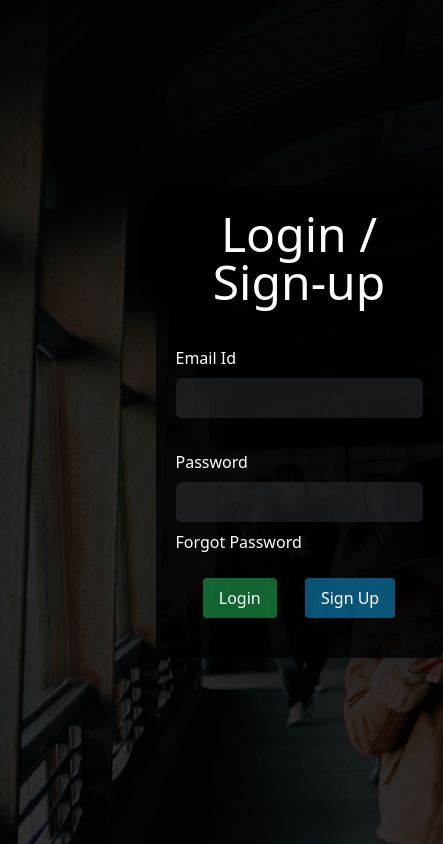
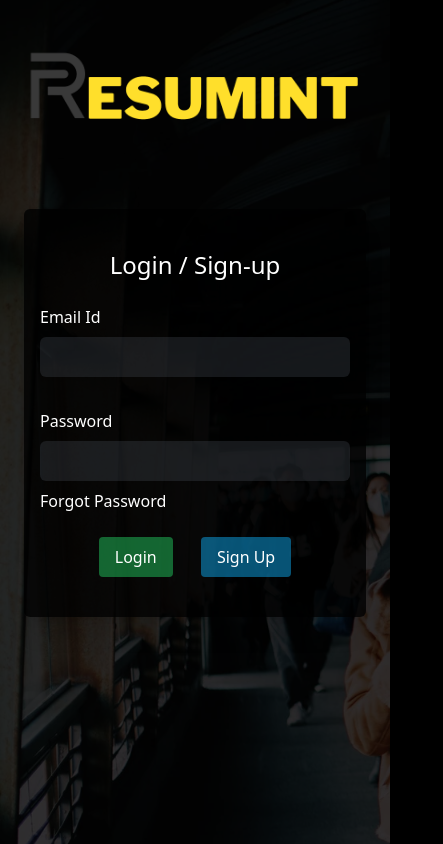
Before and after one commit to nikhilsharma1574/Firebase-Nikhil, a website: page index.html in a window 390 px wide. Shown: the whole page, 443 px wide, since content can reach past the window. Drawn offline with nearby package versions, Linux system fonts and the light colour scheme.

Commit message:
responsivr

```diff
--- a/index.html
+++ b/index.html
@@ -8,22 +8,22 @@
         <script src="https://cdn.tailwindcss.com"></script>
     <link rel="stylesheet"href="https://cdnjs.cloudflare.com/ajax/libs/animate.css/4.1.1/animate.min.css"/>
     </head>
-    <body class="bg-black"style="background-image: url(source/image/web2bg1.png);">
+    <body class="sm:max-w-screen md:max-w-screen bg-black"style="background-image: url(source/image/web2bg1.png);">
         <!-- <div class="text-white underline decoration-solid flex relative p-2 center place-content-center">
             <div class="px-4 mt-6 mx-6 cursor-pointer">Home</div>
             <div class="px-4 mt-6 mx-6 cursor-pointer">About</div>
             <div class="px-4 mt-6 mx-6 cursor-pointer">Dashboard</div>
             <div class="px-4 mt-6 mx-6 cursor-pointer">Contact us</div>
         </div> -->
-    <div class="flex gap-40 justify-center items-center text-white h-screen p-5">
-        <div class="wow animate__animated animate__fadeIn justify-center logo basis-1/2 p-6">
-            <img class="h-74" src="./logo/TITLE.png">
+    <div class="sm:flex justify-center items-center text-white h-screen sm:max-w-screen">
+        <div class="sm:justify-center wow animate__animated animate__fadeIn justify-center logo basis-1/2 p-6">
+            <img class="static sm:h-12 md:h-32 lg:h-60" src="./logo/TITLE.png">
         </div>
-        <div class="wow animate__animated animate__fadeInRight card w-96 shadow-xl rounded-md bg-black bg-opacity-80">
-            <div class="card-header text-5xl p-6">
+        <div class="wow animate__animated animate__fadeInRight card md:w-96 m-6 shadow-xl p-4 rounded-md bg-black bg-opacity-80">
+            <div class="card-header text-2xl md:text-5xl p-6">
                 <center><h3>Login / Sign-up</h3></center>
             </div>
-            <form onsubmit="login()" id="loginForm" class="card-body px-5 py-4">
+            <form onsubmit="login()" id="loginForm" class="card-body md:px-5 md:py-4">
                 <center><small><span id="error" style="color: red"></span></small></center>
                 <center><label class="custom-field">
                     <div class="flex flex-col text-left">
```
